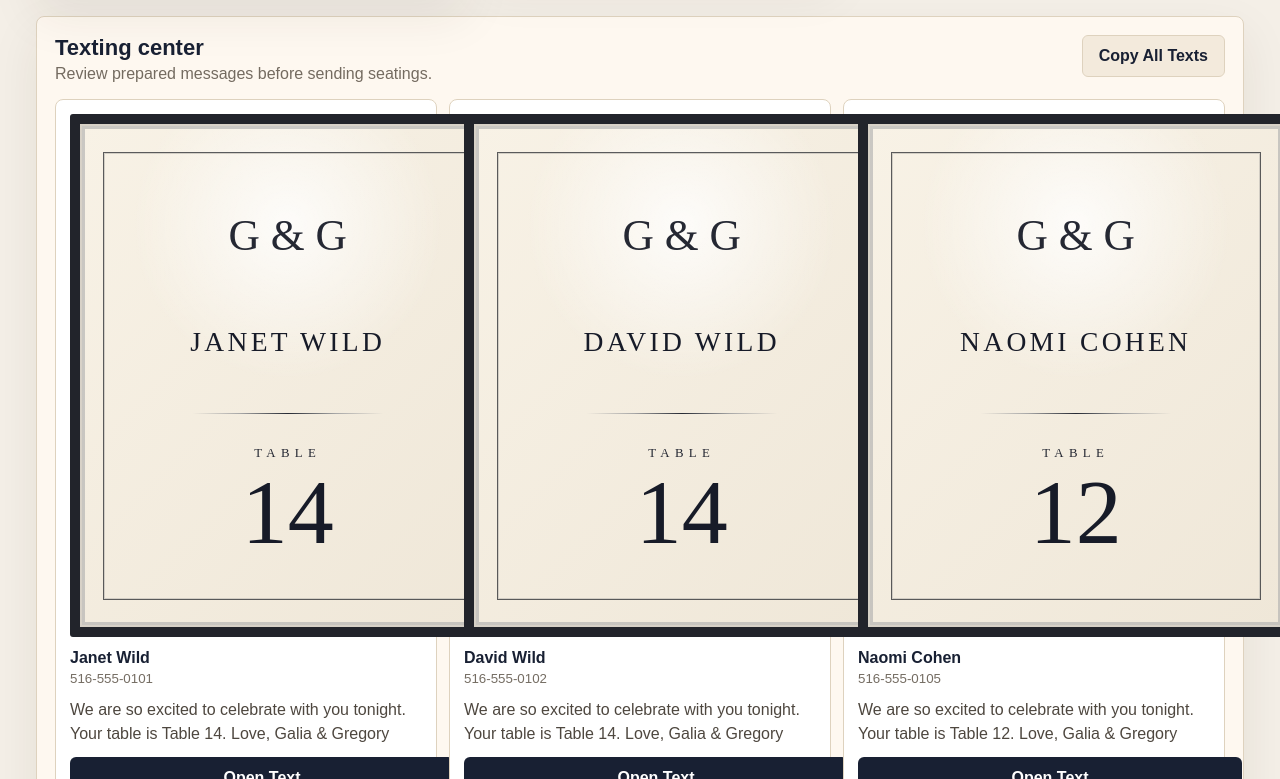
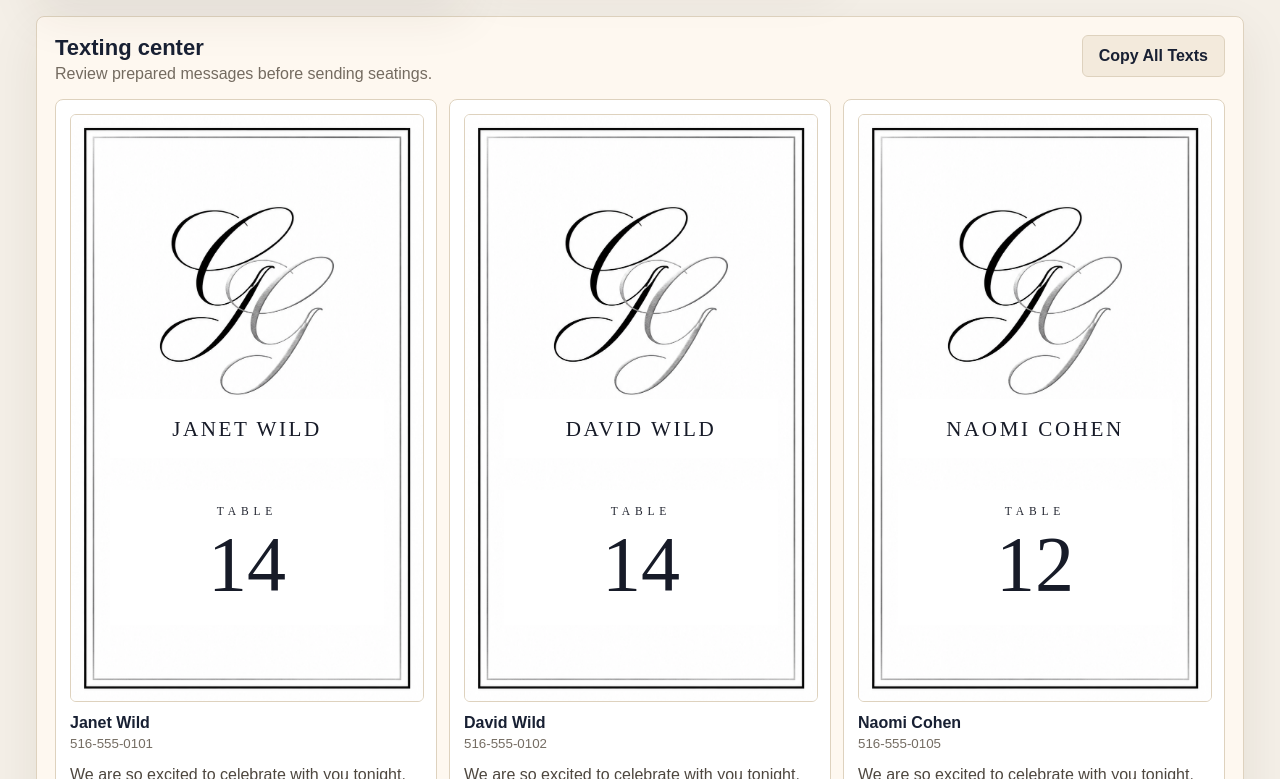
Before and after one commit to lewbader/galia-gregory-seating-planner, a React (Vite) app: page / in a window 1280 px wide. Shown: the part 1041-1820 px from the top of the page. Built offline with nearby package versions, Linux system fonts and the light colour scheme; no server answers.

Commit message:
Use reviewed seating card image in preview

```diff
--- a/src/SeatingApp.tsx
+++ b/src/SeatingApp.tsx
@@ -53,6 +53,7 @@ const initialTables: Table[] = [
 ];
 
 const storageKey = "galia-gregory-seating-v1";
+const seatingCardTemplateUrl = "/black-silver-seating-card-template.png";
 
 function makeId(prefix: string) {
   return `${prefix}-${Date.now()}-${Math.random().toString(16).slice(2)}`;
@@ -711,10 +712,10 @@ export function SeatingApp() {
             return (
               <article key={guest.id} className="message-card">
                 <div className="message-card-image" aria-label={`Seating card preview for ${guest.name}`}>
-                  <span className="card-preview-border" />
-                  <span className="card-preview-monogram">G & G</span>
+                  <img src={seatingCardTemplateUrl} alt="" />
+                  <span className="card-preview-name-mask" />
+                  <span className="card-preview-table-mask" />
                   <strong className="card-preview-name">{guest.name}</strong>
-                  <span className="card-preview-divider" />
                   <span className="card-preview-table-label">Table</span>
                   <span className="card-preview-table">{tableNumber || "-"}</span>
                 </div>
--- a/src/styles.css
+++ b/src/styles.css
@@ -424,83 +424,77 @@ label {
 }
 
 .message-card-image {
-  aspect-ratio: 4 / 5;
-  background:
-    radial-gradient(circle at 50% 20%, rgba(255, 255, 255, 0.82), transparent 34%),
-    linear-gradient(135deg, #f8f2e6 0%, #efe7d8 100%);
-  border: 10px solid #22242b;
-  border-radius: 3px;
-  box-shadow:
-    inset 0 0 0 2px #d7d1c7,
-    inset 0 0 0 5px rgba(174, 174, 174, 0.62);
+  aspect-ratio: 972 / 1619;
+  background: white;
+  border: 1px solid var(--line);
+  border-radius: 6px;
   overflow: hidden;
-  padding: 9%;
   position: relative;
   width: 100%;
 }
 
-.card-preview-border {
-  border: 1px solid rgba(36, 38, 44, 0.74);
-  box-shadow: inset 0 0 0 1px rgba(207, 202, 193, 0.9);
-  inset: 5.5%;
-  position: absolute;
+.message-card-image img {
+  display: block;
+  height: 100%;
+  object-fit: cover;
+  width: 100%;
 }
 
-.card-preview-monogram,
+.card-preview-name-mask,
+.card-preview-table-mask {
+  background: white;
+  left: 11%;
+  position: absolute;
+  right: 11%;
+}
+
+.card-preview-name-mask {
+  height: 10%;
+  top: 48.5%;
+}
+
+.card-preview-table-mask {
+  height: 23%;
+  top: 64%;
+}
+
 .card-preview-name,
 .card-preview-table-label,
-.card-preview-table,
-.card-preview-divider {
+.card-preview-table {
   left: 50%;
   position: absolute;
   text-align: center;
   transform: translateX(-50%);
 }
 
-.card-preview-monogram {
-  color: #252833;
-  font-family: "Snell Roundhand", "Bickham Script Pro", "Zapfino", cursive;
-  font-size: clamp(26px, 3.4vw, 52px);
-  font-weight: 400;
-  top: 17%;
-  width: 76%;
-}
-
 .card-preview-name {
   color: #171b28;
   font-family: "Didot", "Bodoni 72", "Baskerville", "Times New Roman", serif;
-  font-size: clamp(18px, 2.15vw, 31px);
+  font-size: clamp(14px, 1.65vw, 24px);
   font-weight: 500;
   letter-spacing: 0.12em;
   line-height: 1.2;
   text-transform: uppercase;
-  top: 40%;
-  width: 78%;
-}
-
-.card-preview-divider {
-  background: linear-gradient(90deg, transparent, #a7a7a7, #262a33, #a7a7a7, transparent);
-  height: 1px;
-  top: 57.5%;
-  width: 46%;
+  top: 51.5%;
+  width: 74%;
 }
 
 .card-preview-table-label {
   color: #252833;
   font-family: "Trajan Pro", "Cinzel", "Times New Roman", serif;
-  font-size: clamp(11px, 1vw, 14px);
+  font-size: clamp(10px, 0.9vw, 13px);
   letter-spacing: 0.42em;
   text-transform: uppercase;
-  top: 64%;
+  top: 66.5%;
   width: 76%;
 }
 
 .card-preview-table {
   color: #171b28;
   font-family: "Didot", "Bodoni 72", "Baskerville", "Times New Roman", serif;
-  font-size: clamp(54px, 7.2vw, 92px);
+  font-size: clamp(46px, 6.1vw, 80px);
   line-height: 1;
-  top: 68%;
+  top: 70%;
   width: 76%;
 }
 
```
Also changed, not shown: public/black-silver-seating-card-template.png (added).
